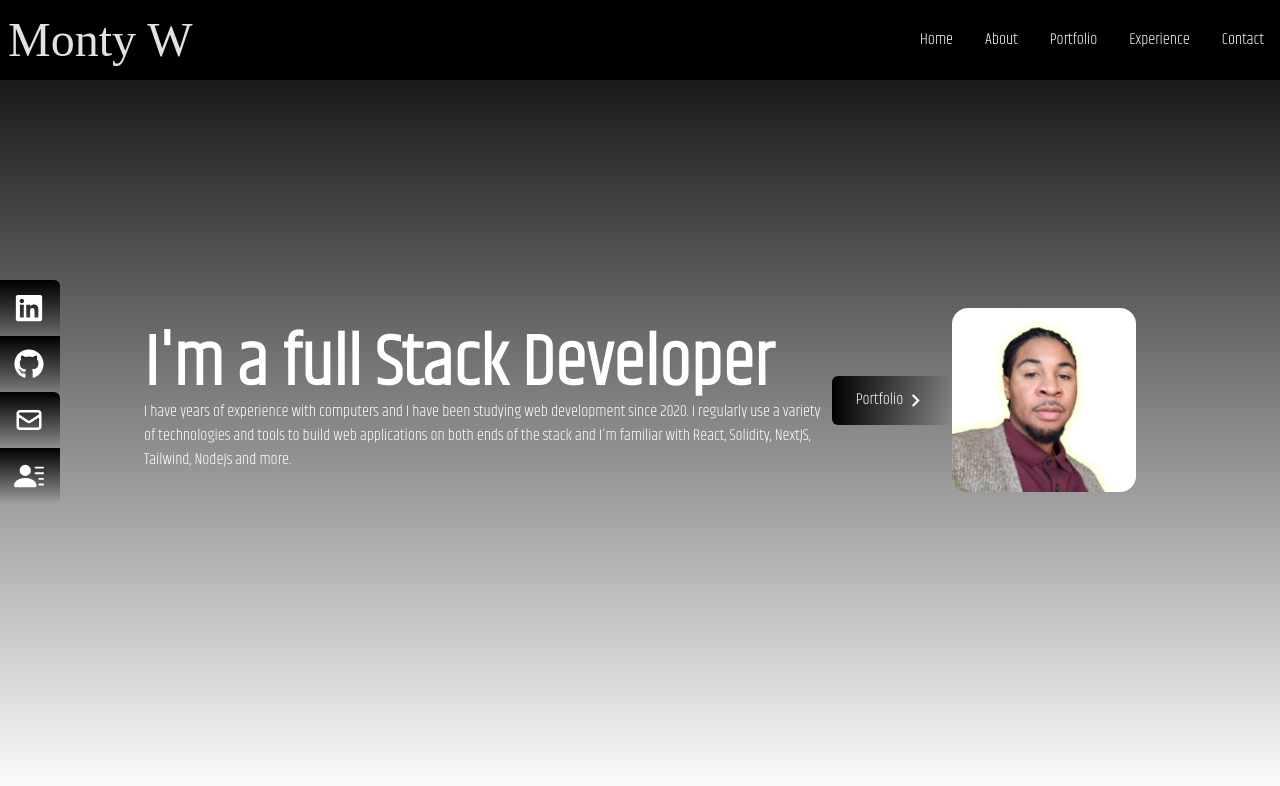
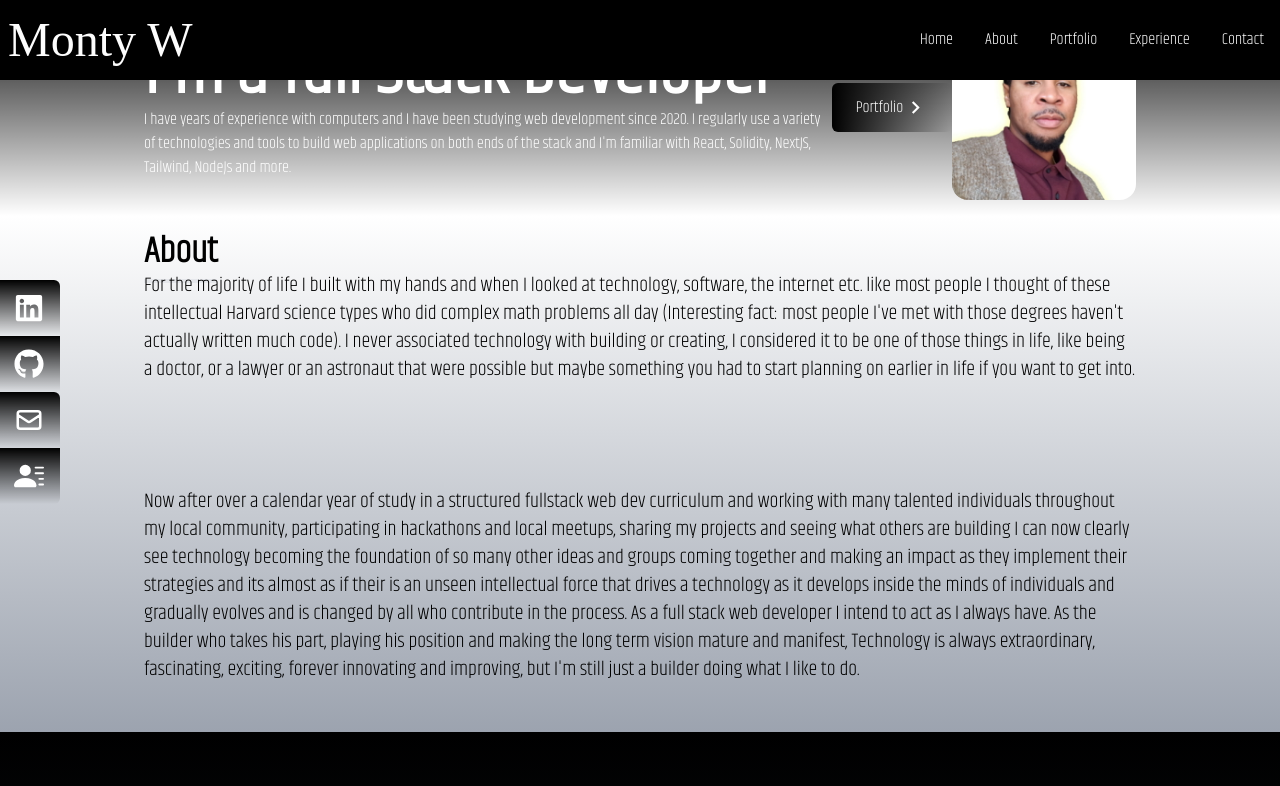
Before and after one commit to MontyWilliams/portfolio_Z, a React (Create React App) app: page / in a window 1280 px wide. Shown: the top 786 px of the page. Built offline with nearby package versions, Linux system fonts and the light colour scheme; the HTML template or start-up script is replaced by a standard one; a web font is replaced by a local one.

Commit message:
corrected bug that i found on friday and pushed to the server without updating the repo, somehow ended up locking my selj out the server now i have to restart and configure nginx again... f$%k

```diff
--- a/package.json
+++ b/package.json
@@ -7,6 +7,7 @@
     "@testing-library/react": "^13.4.0",
     "@testing-library/user-event": "^13.5.0",
     "emailjs-com": "^3.2.0",
+    "framer-motion": "^9.0.2",
     "react": "^18.2.0",
     "react-dom": "^18.2.0",
     "react-hook-form": "^7.39.3",
--- a/src/components/About.jsx
+++ b/src/components/About.jsx
@@ -2,7 +2,7 @@ import React from 'react'
 
 const About = () => {
   return (
-    <div name="about" className="w-full h-screen bg-gradient-to-t from-gray-400">
+    <div name="about" className="w-full bg-gradient-to-t  from-gray-400">
         <div className="max-w-screen-lg p-4 mx-auto flex flex-col justify-center w-full h-full">
             <div className="pb-8">
                 <p className="text-4xl font-bold inline border-b-4 ">About</p>
--- a/src/components/Experience.jsx
+++ b/src/components/Experience.jsx
@@ -64,7 +64,7 @@ const Experience = () => {
   return (
     <div
       name="experience"
-      className="bg-gradient-to-b from-gray-800 to-black w-full h-screen "
+      className="bg-gradient-to-b from-gray-800 to-black w-full "
     >
       <div className="max-w-screen-lg mx-auto p-4 flex flex-col justify-center w-full h-full text-white">
         <div>
--- a/src/components/Home.jsx
+++ b/src/components/Home.jsx
@@ -6,10 +6,10 @@ import { Link } from 'react-scroll'
 
 const Home = () => {
   return (
-    <div name="home" className="h-screen w-full bg-gradient-to-b from-black ">
-        <div className="max-w-screen-lg mx-auto flex flex-col items-center justify-center h-full px-4 md:flex-row text-white">
+    <div name="home" className="w-full min-h-0 bg-gradient-to-b from-black ">
+        <div className="max-w-screen-lg mx-auto flex flex-col items-center justify-center h-full p-4 md:flex-row text-white">
             <div className="flex flex-col justify-center h-full">
-                <h2  className="text-4xl sm:text-7xl font-bold">I'm a full Stack Developer</h2>
+                <h2  className="text-4xl sm:text-7xl font-bold hover:z-[-1000]">I'm a full Stack Developer</h2>
                 <p>I have years of experience with computers and I have been studying web development since 2020. I regularly use
                     a variety of technologies and tools to build web applications on both ends of the stack and I'm familiar with React, Solidity,
                     NextJS, Tailwind, NodeJs and more.
--- a/src/components/NavBar.jsx
+++ b/src/components/NavBar.jsx
@@ -1,6 +1,7 @@
 import React, { useState }from 'react';
 import { FaBars, FaTimes } from 'react-icons/fa';
-import { Link } from 'react-scroll'
+import { Link } from 'react-scroll';
+import { motion } from 'framer-motion';
 
 const NavBar = () => {
 
@@ -32,7 +33,7 @@ const NavBar = () => {
     return (
         <div >
             <div className="flex justify-between items-center w-full h-20 fixed bg-black text-white">
-                <h1 className="text-5xl  font-signature ml-2 animate-pulse" >Monty W</h1>
+                <motion.h1 animate={{}}className="text-5xl  font-signature ml-2 animate-pulse" >Monty W</motion.h1>
 
                 <ul className="hidden md:flex">
                     {links.map(link => (
```
Also changed, not shown: 1 other file (tests, documents, lock files or other folders).
